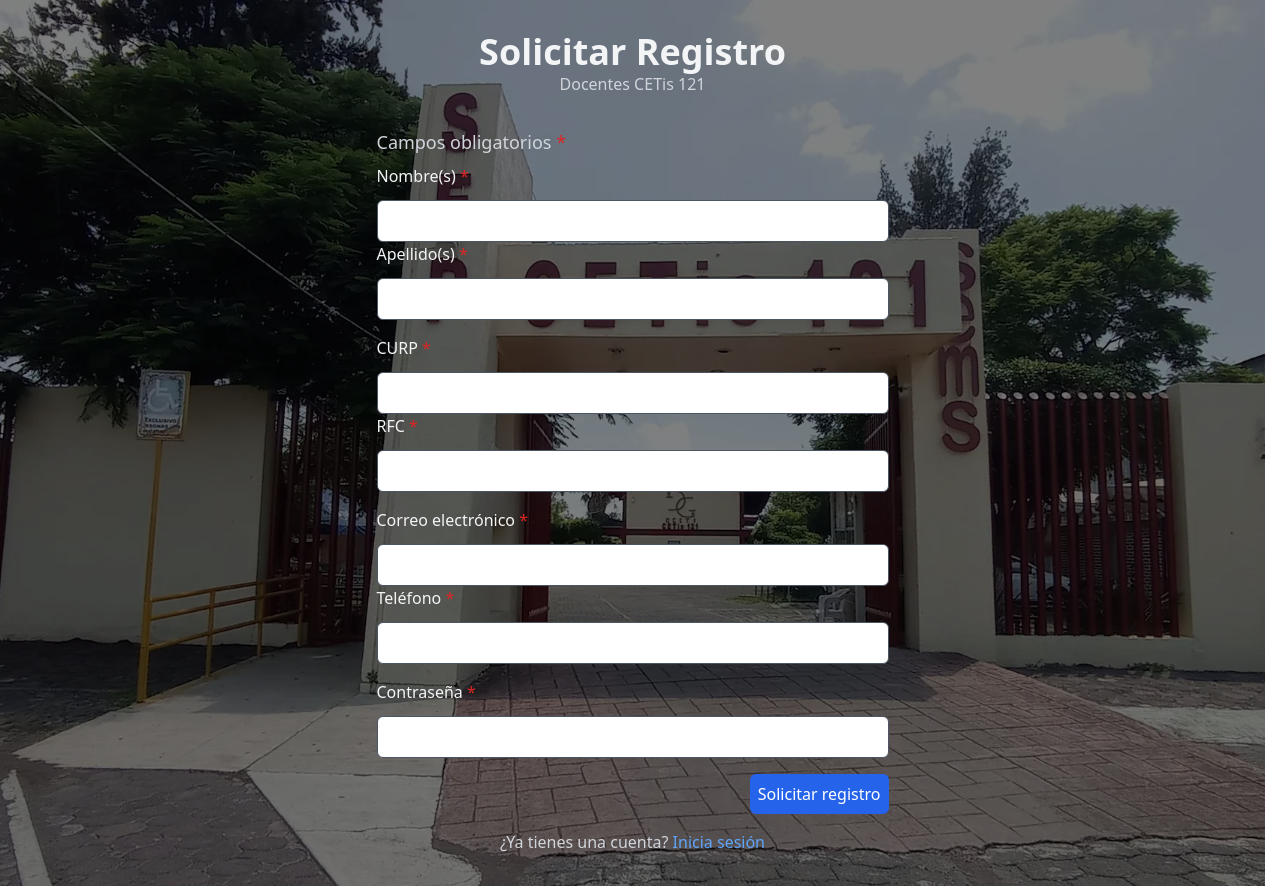
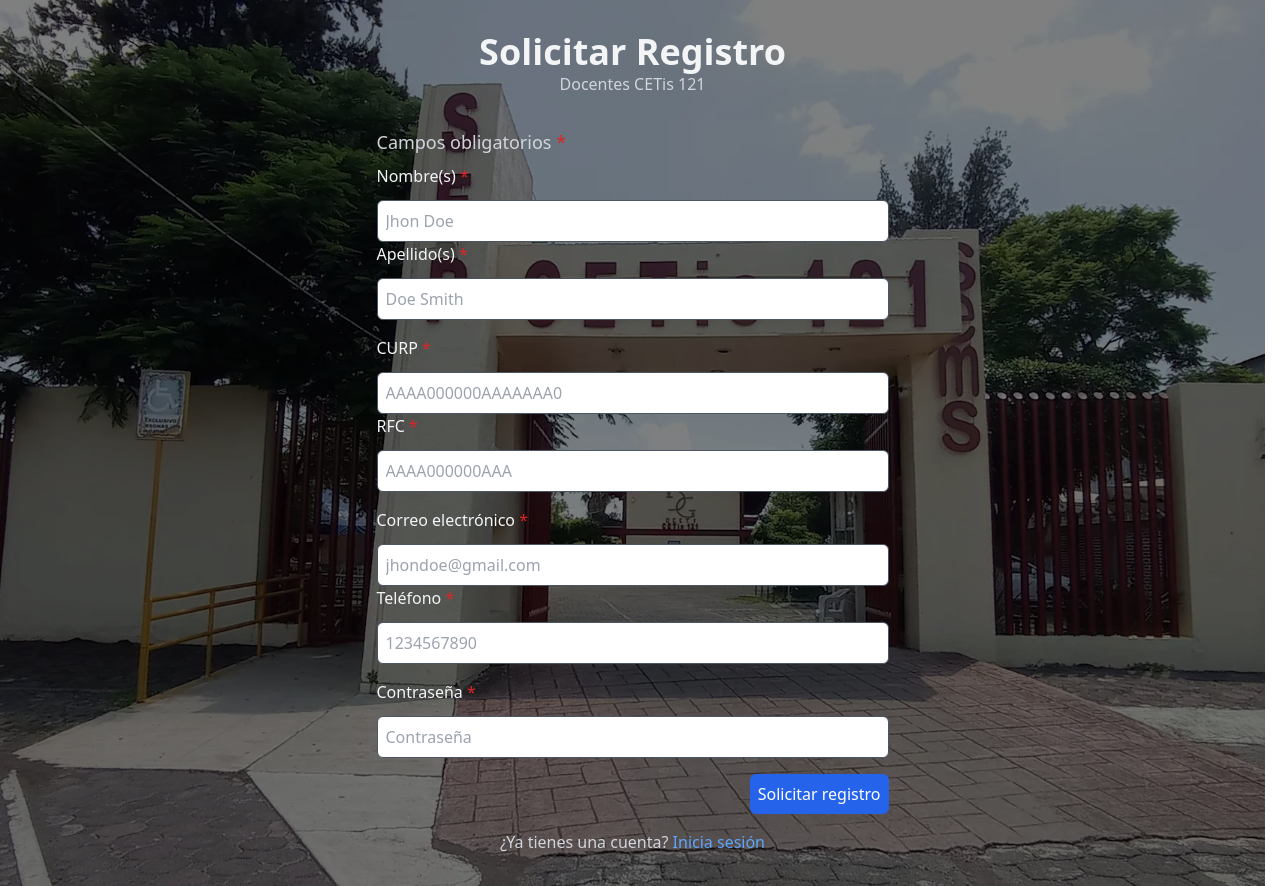
Before and after one commit to armandodev/asisweb, a PHP site: page /register.php in a window 1280 px wide. Run offline with PHP 8.4, Linux system fonts and the light colour scheme; style sheets or scripts are compiled from the project's sources.

Commit message:
Agregamos los placeholders Se mejoraron los pattern

```diff
--- a/register.php
+++ b/register.php
@@ -54,7 +54,8 @@
                   type="text"
                   name="first_name"
                   required
-                  pattern="[A-Za-z ]+"
+                  pattern="[a-zA-ZáéíóúÁÉÍÓÚñÑ ]+"
+                  placeholder="Jhon Doe"
                 />
               </label>
 
@@ -65,7 +66,8 @@
                   type="text"
                   name="last_name"
                   required
-                  pattern="[A-Za-z ]+"
+                  pattern="[a-zA-ZáéíóúÁÉÍÓÚñÑ ]+"
+                  placeholder="Doe Smith"
                 />
               </label>
             </fieldset>
@@ -81,6 +83,7 @@
                   name="curp"
                   required
                   pattern="[A-Z]{4}[0-9]{6}[A-Z]{7}[0-9]{1}"
+                  placeholder="AAAA000000AAAAAAA0"
                 />
               </label>
 
@@ -91,6 +94,8 @@
                   type="text"
                   name="rfc"
                   required
+                  pattern="[A-Z]{4}[0-9]{6}[A-Z0-9]{3}"
+                  placeholder="AAAA000000AAA"
                 />
               </label>
             </fieldset>
@@ -108,6 +113,7 @@
                   name="email"
                   required
                   pattern="[a-z0-9._%+-]+@[a-z0-9.-]+\.[a-z]{2,4}"
+                  placeholder="jhondoe@gmail.com"
                 />
               </label>
 
@@ -119,6 +125,7 @@
                   name="phone_number"
                   required
                   pattern="[0-9]{10}"
+                  placeholder="1234567890"
                 />
               </label>
             </fieldset>
@@ -134,6 +141,7 @@
                   name="password"
                   required
                   pattern=".{8,}"
+                  placeholder="Contraseña"
                 />
               </label>
             </fieldset>
```
